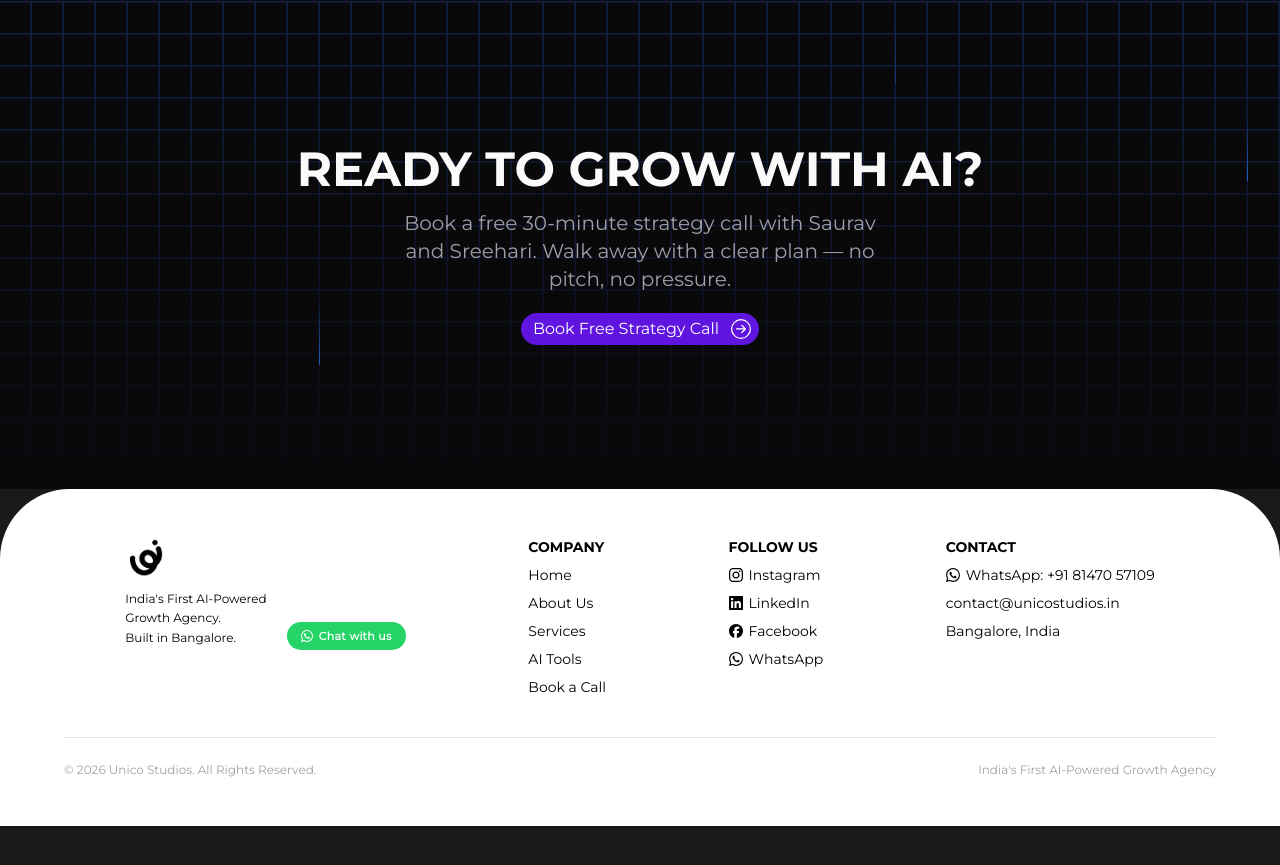
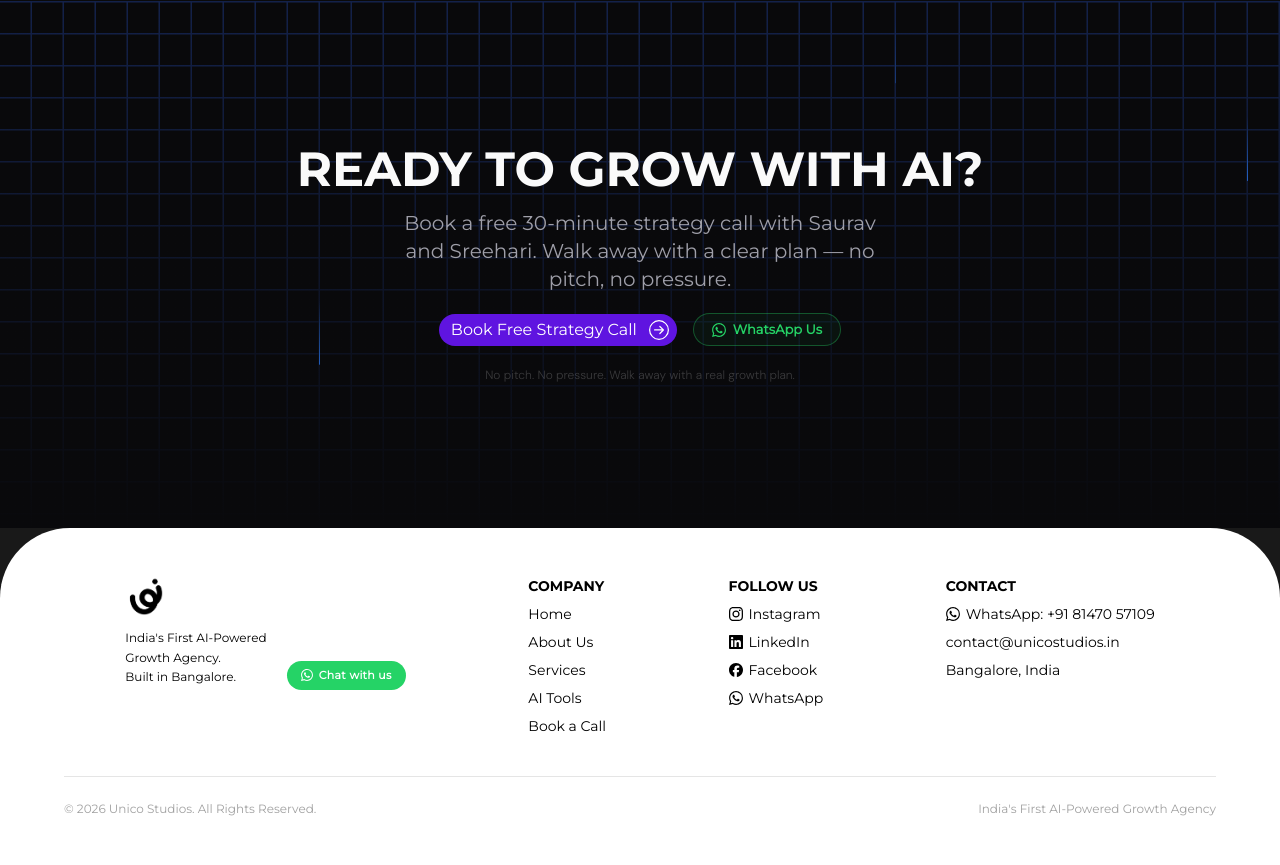
Before and after one commit to Unicostudios/UnicoLatest, a Next.js app: page / in a window 1280 px wide. Shown: the part 4179-5044 px from the top of the page. Before the commit the page ends 5005 px from the top, so only its background shows below. Built offline with nearby package versions, Linux system fonts and the light colour scheme.

Commit message:
Add WhatsApp CTA and adjust layout styles

```diff
--- a/src/app/components/DarkGridHero.jsx
+++ b/src/app/components/DarkGridHero.jsx
@@ -3,13 +3,14 @@
 import React, { useEffect, useState } from "react";
 import { motion } from "framer-motion";
 import { BsArrowUpRightCircle } from "react-icons/bs";
+import { SiWhatsapp } from "react-icons/si";
 
 export const DarkGridHero = ({ h, p, btn, href, target, theme }) => {
   return (
     <section
       className={`relative overflow-hidden bg-zinc-950 ${
         theme ? "rounded-t-[50px] sm:rounded-t-[70px] md:rounded-t-[80px]" : ""
-      } `}
+      }`}
     >
       <Content h={h} p={p} btn={btn} href={href} target={target} />
       <Beams />
@@ -44,134 +45,110 @@ const Content = ({ h, p, btn, href, target }) => {
         initial={{ opacity: 0, y: 25 }}
         transition={{ duration: 1.25, delay: 0.4, ease: "easeInOut" }}
         viewport={{ once: true, amount: 0.5 }}
-        className="flex flex-col items-center gap-6 sm:flex-row"
+        className="flex flex-col items-center gap-4 sm:flex-row"
       >
+        {/* Primary CTA — Book a Call */}
         <a href={href} target={target}>
           <button className="flex items-center gap-3 text-sm xxs2:text-base bg-[#5F14E0] pl-3 pr-2 py-1 rounded-full w-fit cursor-pointer text-white">
             {btn}
             <BsArrowUpRightCircle className="rotate-45 text-lg xxs2:text-xl" />
           </button>
         </a>
+
+        {/* Secondary CTA — WhatsApp */}
+        <a
+          href="https://wa.me/918147057109?text=Hi%20Saurav%2C%20I%20want%20to%20know%20more%20about%20Unico%20Studios"
+          target="_blank"
+          rel="noopener noreferrer"
+          style={{
+            display: "inline-flex",
+            alignItems: "center",
+            gap: 7,
+            borderRadius: 100,
+            border: "1px solid rgba(37,211,102,0.35)",
+            padding: "6px 18px",
+            fontSize: 13,
+            fontWeight: 600,
+            color: "#25D366",
+            background: "rgba(37,211,102,0.05)",
+            textDecoration: "none",
+            transition: "all 0.2s",
+          }}
+          onMouseEnter={e => {
+            e.currentTarget.style.background = "rgba(37,211,102,0.1)";
+            e.currentTarget.style.borderColor = "rgba(37,211,102,0.6)";
+          }}
+          onMouseLeave={e => {
+            e.currentTarget.style.background = "rgba(37,211,102,0.05)";
+            e.currentTarget.style.borderColor = "rgba(37,211,102,0.35)";
+          }}
+        >
+          <SiWhatsapp size={14} />
+          WhatsApp Us
+        </a>
       </motion.div>
+
+      {/* Social proof line under CTAs */}
+      <motion.p
+        whileInView={{ opacity: 1, y: 0 }}
+        initial={{ opacity: 0, y: 10 }}
+        transition={{ duration: 1, delay: 0.7, ease: "easeInOut" }}
+        viewport={{ once: true, amount: 0.5 }}
+        style={{
+          marginTop: 20,
+          fontSize: 12,
+          color: "rgba(255,255,255,0.2)",
+          textAlign: "center",
+          fontFamily: "'DM Sans', sans-serif",
+          fontWeight: 300,
+        }}
+      >
+        No pitch. No pressure. Walk away with a real growth plan.
+      </motion.p>
     </div>
   );
 };
 
 const Beams = () => {
   const { width } = useWindowSize();
-
   const numColumns = width ? Math.floor(width / GRID_BOX_SIZE) : 0;
 
   const placements = [
-    {
-      top: GRID_BOX_SIZE * 0,
-      left: Math.floor(numColumns * 0.05) * GRID_BOX_SIZE,
-      transition: {
-        duration: 3.5,
-        repeatDelay: 5,
-        delay: 2,
-      },
-    },
-    {
-      top: GRID_BOX_SIZE * 12,
-      left: Math.floor(numColumns * 0.15) * GRID_BOX_SIZE,
-      transition: {
-        duration: 3.5,
-        repeatDelay: 10,
-        delay: 4,
-      },
-    },
-    {
-      top: GRID_BOX_SIZE * 3,
-      left: Math.floor(numColumns * 0.25) * GRID_BOX_SIZE,
-    },
-    {
-      top: GRID_BOX_SIZE * 9,
-      left: Math.floor(numColumns * 0.75) * GRID_BOX_SIZE,
-      transition: {
-        duration: 2,
-        repeatDelay: 7.5,
-        delay: 3.5,
-      },
-    },
-    {
-      top: 0,
-      left: Math.floor(numColumns * 0.7) * GRID_BOX_SIZE,
-      transition: {
-        duration: 3,
-        repeatDelay: 2,
-        delay: 1,
-      },
-    },
-    {
-      top: GRID_BOX_SIZE * 2,
-      left: Math.floor(numColumns * 1) * GRID_BOX_SIZE - GRID_BOX_SIZE,
-      transition: {
-        duration: 5,
-        repeatDelay: 5,
-        delay: 5,
-      },
-    },
+    { top: GRID_BOX_SIZE * 0, left: Math.floor(numColumns * 0.05) * GRID_BOX_SIZE, transition: { duration: 3.5, repeatDelay: 5, delay: 2 } },
+    { top: GRID_BOX_SIZE * 12, left: Math.floor(numColumns * 0.15) * GRID_BOX_SIZE, transition: { duration: 3.5, repeatDelay: 10, delay: 4 } },
+    { top: GRID_BOX_SIZE * 3, left: Math.floor(numColumns * 0.25) * GRID_BOX_SIZE },
+    { top: GRID_BOX_SIZE * 9, left: Math.floor(numColumns * 0.75) * GRID_BOX_SIZE, transition: { duration: 2, repeatDelay: 7.5, delay: 3.5 } },
+    { top: 0, left: Math.floor(numColumns * 0.7) * GRID_BOX_SIZE, transition: { duration: 3, repeatDelay: 2, delay: 1 } },
+    { top: GRID_BOX_SIZE * 2, left: Math.floor(numColumns * 1) * GRID_BOX_SIZE - GRID_BOX_SIZE, transition: { duration: 5, repeatDelay: 5, delay: 5 } },
   ];
 
   return (
     <>
       {placements.map((p, i) => (
-        <Beam
-          key={i}
-          top={p.top}
-          left={p.left - BEAM_WIDTH_OFFSET}
-          transition={p.transition || {}}
-        />
+        <Beam key={i} top={p.top} left={p.left - BEAM_WIDTH_OFFSET} transition={p.transition || {}} />
       ))}
     </>
   );
 };
 
 const useWindowSize = () => {
-  const [windowSize, setWindowSize] = useState({
-    width: undefined,
-    height: undefined,
-  });
-
+  const [windowSize, setWindowSize] = useState({ width: undefined, height: undefined });
   useEffect(() => {
-    const handleResize = () =>
-      setWindowSize({ width: window.innerWidth, height: window.innerHeight });
-
+    const handleResize = () => setWindowSize({ width: window.innerWidth, height: window.innerHeight });
     window.addEventListener("resize", handleResize);
-
     handleResize();
-
-    return () => {
-      window.removeEventListener("resize", handleResize);
-    };
+    return () => window.removeEventListener("resize", handleResize);
   }, []);
-
   return windowSize;
 };
 
 const Beam = ({ top, left, transition = {} }) => {
   return (
     <motion.div
-      initial={{
-        y: 0,
-        opacity: 0,
-      }}
-      animate={{
-        opacity: [0, 1, 0],
-        y: 32 * 8,
-      }}
-      transition={{
-        ease: "easeInOut",
-        duration: 3,
-        repeat: Infinity,
-        repeatDelay: 1.5,
-        ...transition,
-      }}
-      style={{
-        top,
-        left,
-      }}
+      initial={{ y: 0, opacity: 0 }}
+      animate={{ opacity: [0, 1, 0], y: 32 * 8 }}
+      transition={{ ease: "easeInOut", duration: 3, repeat: Infinity, repeatDelay: 1.5, ...transition }}
+      style={{ top, left }}
       className="absolute z-10 h-[64px] w-[1px] bg-gradient-to-b from-blue-500/0 to-blue-500"
     />
   );
@@ -180,16 +157,9 @@ const Beam = ({ top, left, transition = {} }) => {
 const GradientGrid = () => {
   return (
     <motion.div
-      initial={{
-        opacity: 0,
-      }}
-      animate={{
-        opacity: 1,
-      }}
-      transition={{
-        duration: 2.5,
-        ease: "easeInOut",
-      }}
+      initial={{ opacity: 0 }}
+      animate={{ opacity: 1 }}
+      transition={{ duration: 2.5, ease: "easeInOut" }}
       className="absolute inset-0 z-0"
     >
       <div
```
